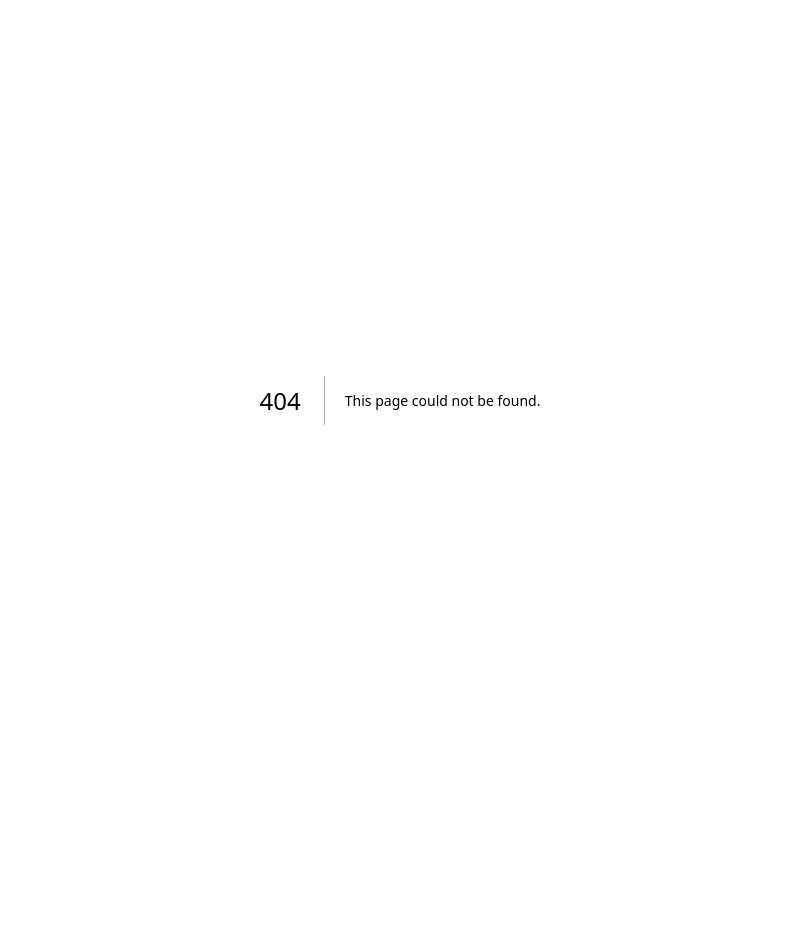
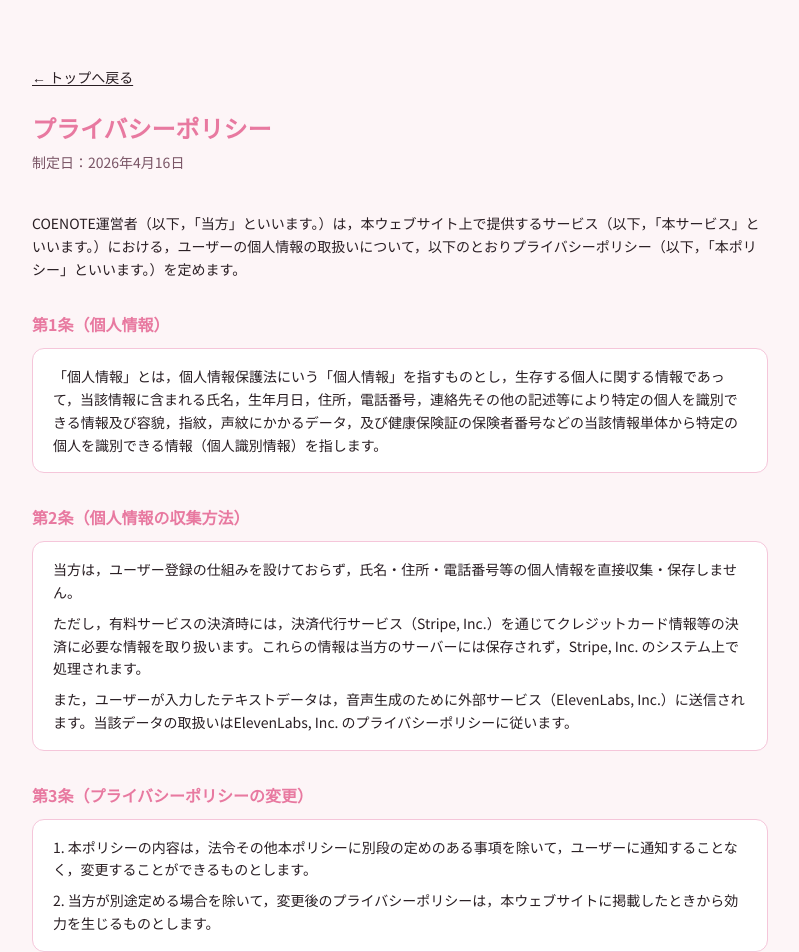
Before and after one commit to horii203/situation-voice-app, a Next.js app: page /privacy in a window 1280 px wide. Before the commit this address had no page. Shown: the top 952 px of the page, without its empty margins (240-1039 px from the left). Before the commit the page ends 800 px from the top, so only its background shows below. Built offline with nearby package versions, Linux system fonts and the light colour scheme; a web font is replaced by a local one.

Commit message:
プライバシーポリシー

```diff
--- a/app/page.tsx
+++ b/app/page.tsx
@@ -162,12 +162,18 @@ export default function Home() {
               生成された音声の商業利用、悪用、なりすまし等は禁止です。ご自身の責任において適切にご利用ください。
             </li>
           </ul>
-          <p className="text-sm mt-6 text-center">
+          <p className="text-sm mt-6 text-center space-x-4">
             <Link
               href="/tokushoho"
               className="underline underline-offset-2 hover:opacity-70 transition-opacity"
             >
               特定商取引法に基づく表記
+            </Link>
+            <Link
+              href="/privacy"
+              className="underline underline-offset-2 hover:opacity-70 transition-opacity"
+            >
+              プライバシーポリシー
             </Link>
           </p>
           <p className={`text-sm mt-6 text-center ${styles.footerNote}`}>
--- /dev/null
+++ b/app/privacy/layout.tsx
@@ -0,0 +1,19 @@
+import { Noto_Sans_JP } from "next/font/google";
+
+const notoSansJP = Noto_Sans_JP({
+  variable: "--font-noto-sans-jp",
+  subsets: ["latin"],
+  weight: ["400", "500", "700"],
+});
+
+export default function PrivacyLayout({
+  children,
+}: {
+  children: React.ReactNode;
+}) {
+  return (
+    <div className={`${notoSansJP.variable}`} style={{ fontFamily: "var(--font-noto-sans-jp), sans-serif" }}>
+      {children}
+    </div>
+  );
+}
--- /dev/null
+++ b/app/privacy/page.tsx
@@ -0,0 +1,94 @@
+import type { Metadata } from "next";
+import Link from "next/link";
+
+export const metadata: Metadata = {
+  title: "プライバシーポリシー | COENOTE",
+};
+
+export default function PrivacyPage() {
+  return (
+    <div
+      className="min-h-screen"
+      style={{ backgroundColor: "#fdf5f7", color: "#291e23" }}
+    >
+      <main className="max-w-3xl mx-auto px-4 py-16">
+        <div className="mb-6">
+          <Link
+            href="/"
+            className="text-sm underline underline-offset-2 hover:opacity-70 transition-opacity"
+          >
+            ← トップへ戻る
+          </Link>
+        </div>
+        <h1 className="text-2xl font-bold mb-2" style={{ color: "#e879a0" }}>
+          プライバシーポリシー
+        </h1>
+        <p className="text-sm mb-10" style={{ color: "#7a5566" }}>
+          制定日：2026年4月16日
+        </p>
+
+        <div className="space-y-1 text-sm leading-relaxed">
+          <p className="mb-8">
+            COENOTE運営者（以下，「当方」といいます。）は，本ウェブサイト上で提供するサービス（以下，「本サービス」といいます。）における，ユーザーの個人情報の取扱いについて，以下のとおりプライバシーポリシー（以下，「本ポリシー」といいます。）を定めます。
+          </p>
+
+          <Section title="第1条（個人情報）">
+            <p>
+              「個人情報」とは，個人情報保護法にいう「個人情報」を指すものとし，生存する個人に関する情報であって，当該情報に含まれる氏名，生年月日，住所，電話番号，連絡先その他の記述等により特定の個人を識別できる情報及び容貌，指紋，声紋にかかるデータ，及び健康保険証の保険者番号などの当該情報単体から特定の個人を識別できる情報（個人識別情報）を指します。
+            </p>
+          </Section>
+
+          <Section title="第2条（個人情報の収集方法）">
+            <p>
+              当方は，ユーザー登録の仕組みを設けておらず，氏名・住所・電話番号等の個人情報を直接収集・保存しません。
+            </p>
+            <p className="mt-2">
+              ただし，有料サービスの決済時には，決済代行サービス（Stripe, Inc.）を通じてクレジットカード情報等の決済に必要な情報を取り扱います。これらの情報は当方のサーバーには保存されず，Stripe, Inc. のシステム上で処理されます。
+            </p>
+            <p className="mt-2">
+              また，ユーザーが入力したテキストデータは，音声生成のために外部サービス（ElevenLabs, Inc.）に送信されます。当該データの取扱いはElevenLabs, Inc. のプライバシーポリシーに従います。
+            </p>
+          </Section>
+
+          <Section title="第3条（プライバシーポリシーの変更）">
+            <ol className="list-decimal list-inside space-y-2">
+              <li>本ポリシーの内容は，法令その他本ポリシーに別段の定めのある事項を除いて，ユーザーに通知することなく，変更することができるものとします。</li>
+              <li>当方が別途定める場合を除いて，変更後のプライバシーポリシーは，本ウェブサイトに掲載したときから効力を生じるものとします。</li>
+            </ol>
+          </Section>
+
+          <Section title="第4条（お問い合わせ窓口）">
+            <p>本ポリシーに関するお問い合わせは，下記の窓口までお願いいたします。</p>
+            <div className="mt-3 space-y-1">
+              <p>Eメールアドレス：sui763360@gmail.com</p>
+            </div>
+          </Section>
+
+          <p className="mt-10 text-right">以上</p>
+        </div>
+      </main>
+    </div>
+  );
+}
+
+function Section({
+  title,
+  children,
+}: {
+  title: string;
+  children: React.ReactNode;
+}) {
+  return (
+    <section className="mb-8">
+      <h2 className="text-base font-bold mb-3" style={{ color: "#e879a0" }}>
+        {title}
+      </h2>
+      <div
+        className="text-sm leading-relaxed rounded-xl px-5 py-4 border"
+        style={{ backgroundColor: "#fff", borderColor: "#f5c6da" }}
+      >
+        {children}
+      </div>
+    </section>
+  );
+}
--- a/app/tokushoho/page.tsx
+++ b/app/tokushoho/page.tsx
@@ -1,4 +1,5 @@
 import type { Metadata } from "next";
+import Link from "next/link";
 
 export const metadata: Metadata = {
   title: "特定商取引法に基づく表記 | COENOTE",
@@ -67,6 +68,14 @@ export default function TokushohoPage() {
       style={{ backgroundColor: "#fdf5f7", color: "#291e23" }}
     >
       <main className="max-w-3xl mx-auto px-4 py-16">
+        <div className="mb-6">
+          <Link
+            href="/"
+            className="text-sm underline underline-offset-2 hover:opacity-70 transition-opacity"
+          >
+            ← トップへ戻る
+          </Link>
+        </div>
         <h1 className="text-2xl font-bold mb-10" style={{ color: "#e879a0" }}>
           特定商取引法に基づく表記
         </h1>
```
